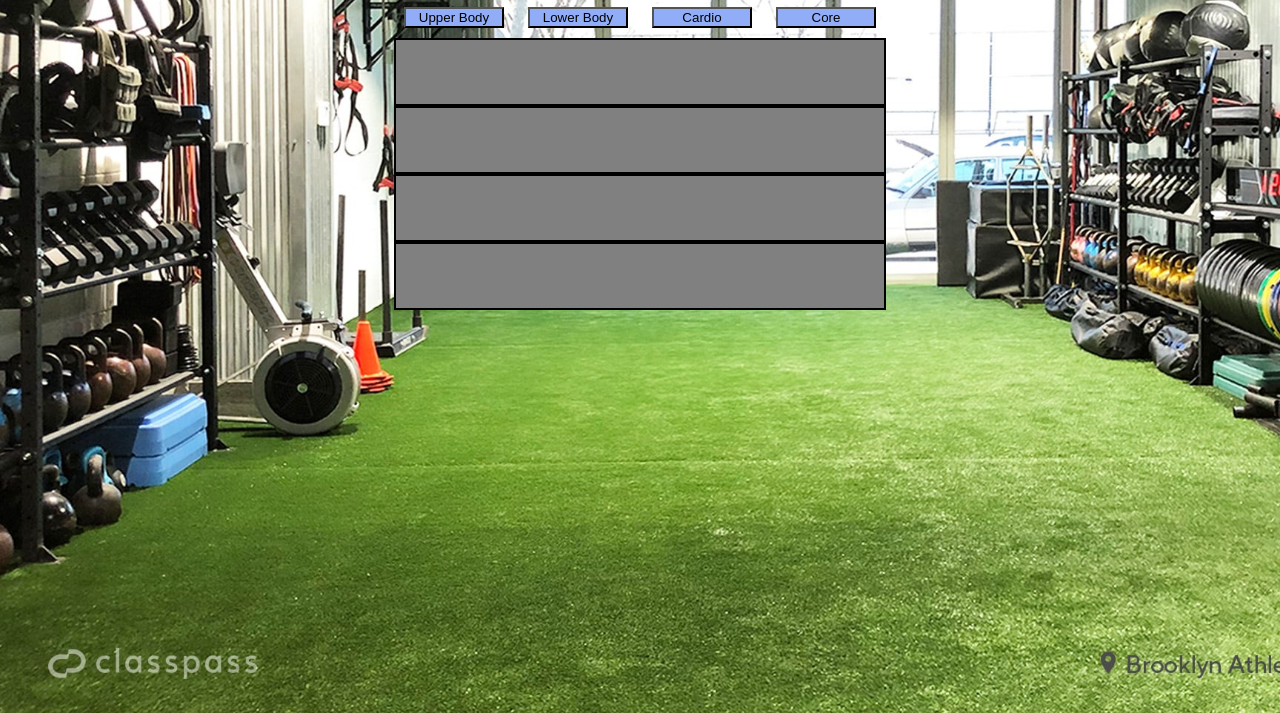
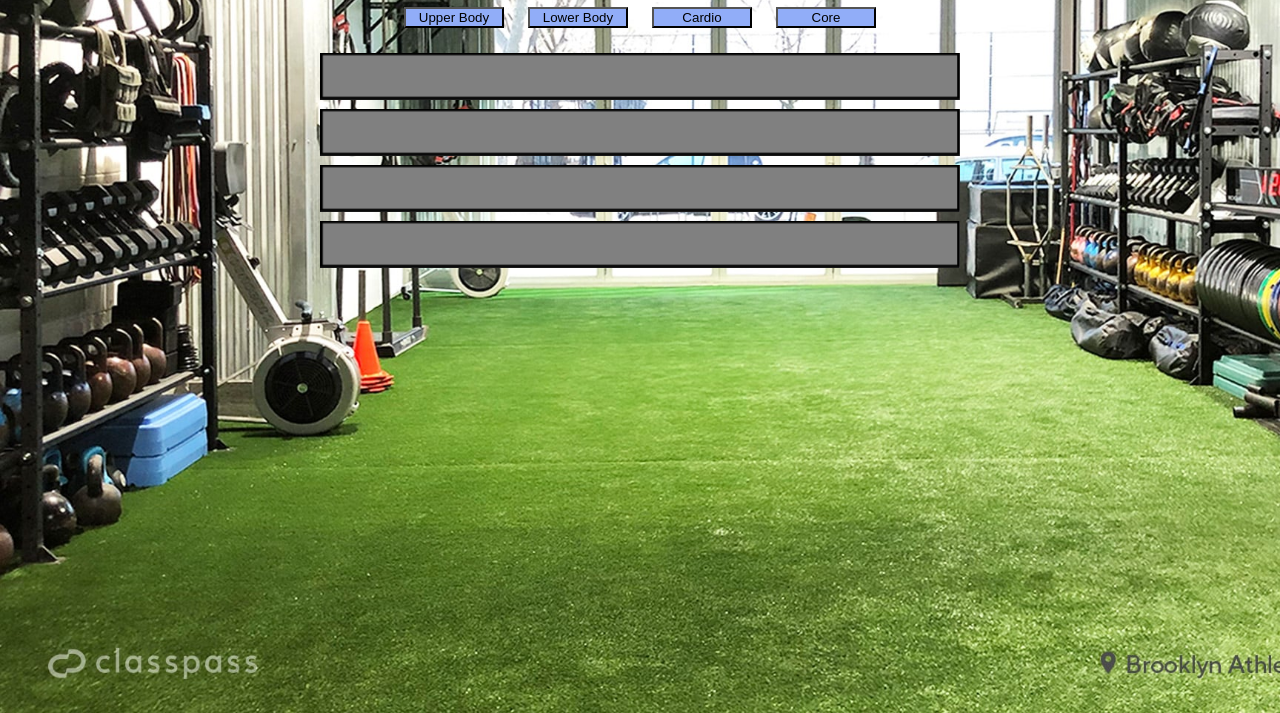
Before and after one commit to BrettSeifried/LAB-02-MAGIC-8-BALL, a website with bundled scripts: page index.html in a window 1280 px wide. Shown: the part 87-800 px from the top of the page. Built offline with nearby package versions, Linux system fonts and the light colour scheme.

Commit message:
styled to be easier to read

```diff
--- a/styles/style.css
+++ b/styles/style.css
@@ -45,6 +45,9 @@ data {
     border: 2px solid black;
     display: grid;
     grid-template-columns: repeat(2, 1fr);
-    grid-template-rows: 1fr 1fr;
+    grid-template-rows: 1fr;
     background-color: gray;
+    transition: ease-in-out .5s;
+    transform: scale3d(1.3, 1.3, 1.3);
+    margin-top: 20px;
 }
```
